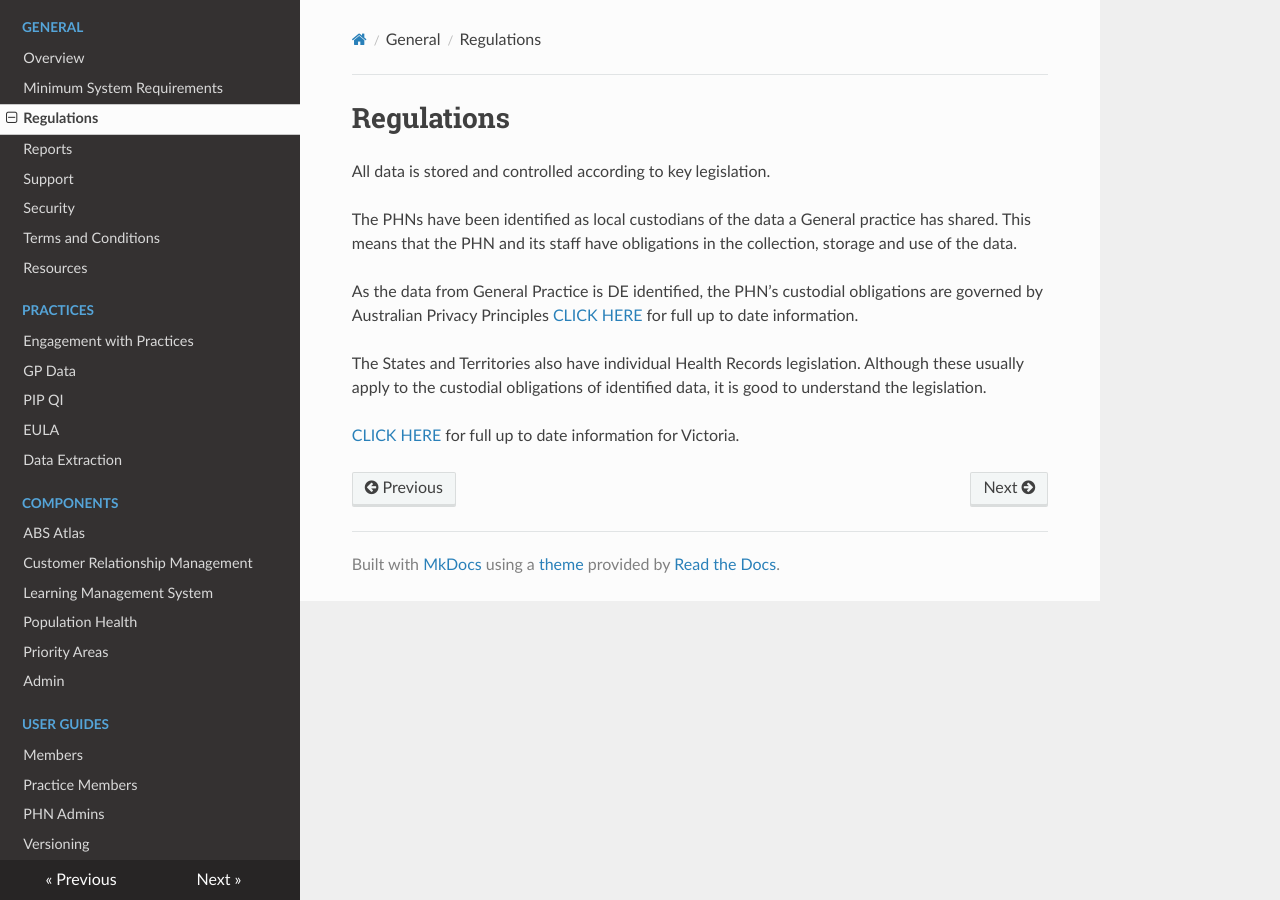
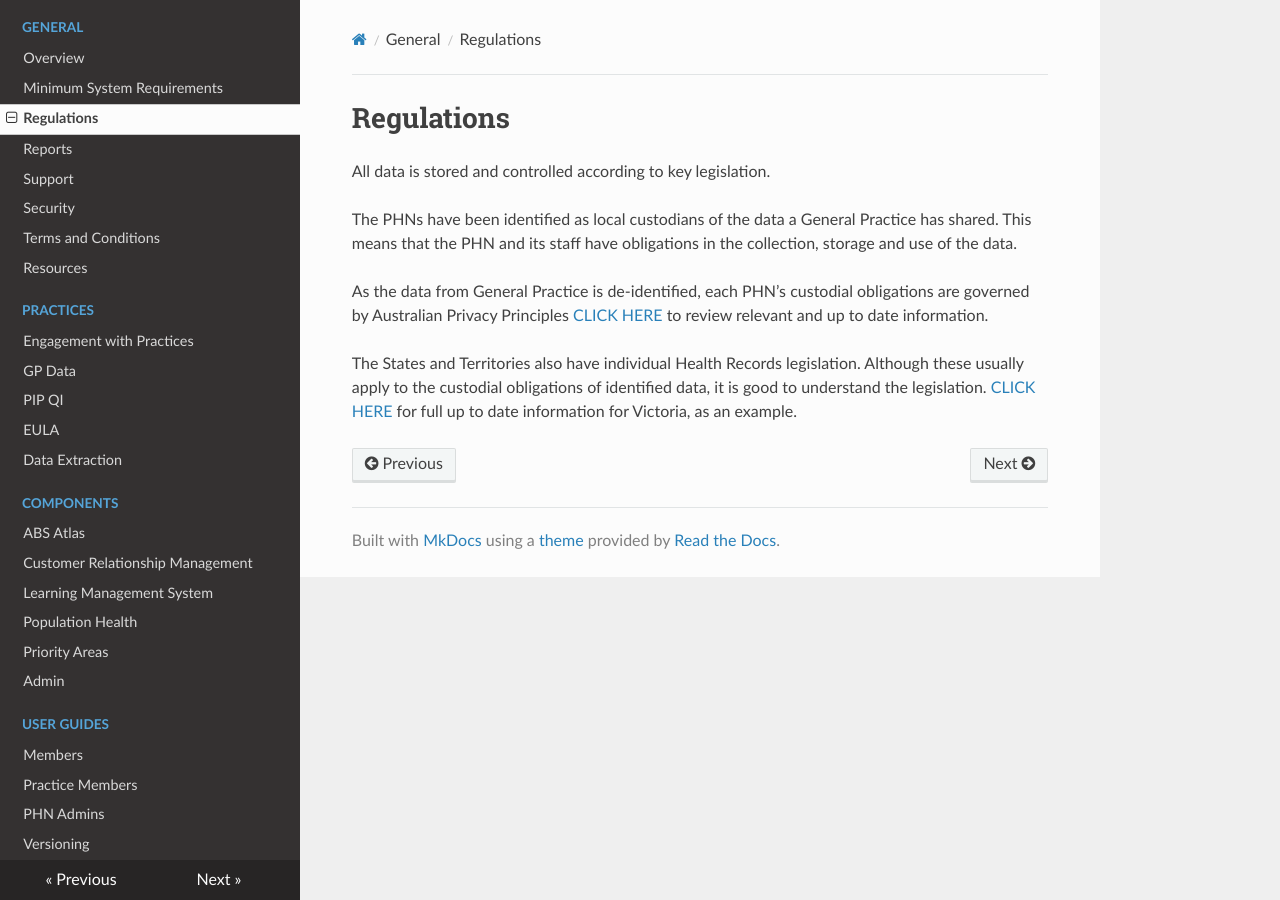
Before and after one commit to MurrayPHN/phn-exchange-docs, an MkDocs documentation site: the page built from docs/general/regulations.md, in a window 1280 px wide. Built offline with MkDocs 1.6.1, drawn with Linux system fonts in a browser that asks for light colours; nearby versions of some CDN libraries.

Commit message:
Punctuation; generic terms

```diff
--- a/docs/general/regulations.md
+++ b/docs/general/regulations.md
@@ -2,10 +2,8 @@
 
 All data is stored and controlled according to key legislation.
 
-The PHNs have been identified as local custodians of the data a General practice has shared. This means that the PHN and its staff have obligations in the collection, storage and use of the data.
+The PHNs have been identified as local custodians of the data a General Practice has shared. This means that the PHN and its staff have obligations in the collection, storage and use of the data.
 
-As the data from General Practice is DE identified, the PHN’s custodial obligations are governed by Australian Privacy Principles [CLICK HERE](https://www.oaic.gov.au/privacy/australian-privacy-principles/) for full up to date information.
+As the data from General Practice is de-identified, each PHN’s custodial obligations are governed by Australian Privacy Principles [CLICK HERE](https://www.oaic.gov.au/privacy/australian-privacy-principles/) to review relevant and up to date information.
 
-The States and Territories also have individual Health Records legislation. Although these usually apply to the custodial obligations of identified data, it is good to understand the legislation.
-
-[CLICK HERE](https://www2.health.vic.gov.au/about/legislation/health-records-act) for full up to date information for Victoria.
+The States and Territories also have individual Health Records legislation. Although these usually apply to the custodial obligations of identified data, it is good to understand the legislation. [CLICK HERE](https://www2.health.vic.gov.au/about/legislation/health-records-act) for full up to date information for Victoria, as an example.
```
